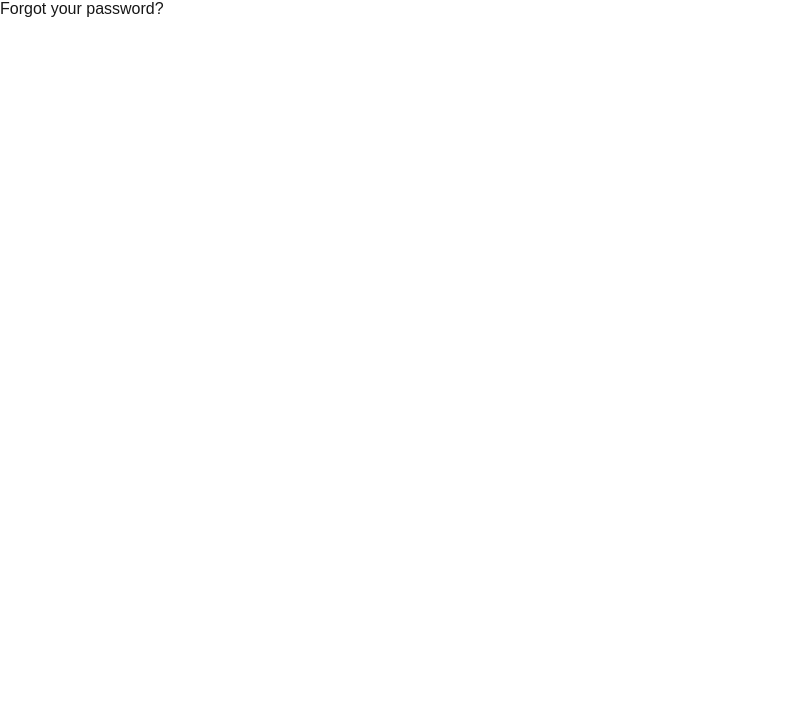
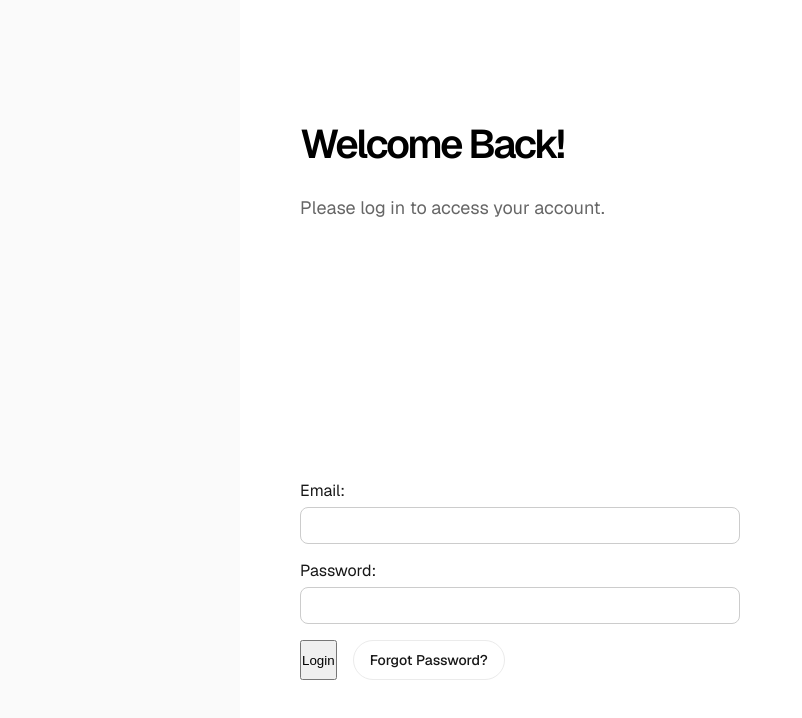
Before and after one commit to 23046025-NgYiLee/C300_Project_Team31, a Next.js app in the folder frontend/: page /login in a window 1280 px wide. Shown: the top 718 px of the page, without its empty margins (0-802 px from the left). Built offline with nearby package versions, Linux system fonts and the light colour scheme.

Commit message:
page layout for home,login,forget password

```diff
--- a/frontend/app/login/page.js
+++ b/frontend/app/login/page.js
@@ -1,10 +1,110 @@
+"use client";
+import { useState } from "react";
+import styles from "../page.module.css"; // using your existing styling
 
-function Login() {
-    return (
-        <div>
-            <a href="/forgot-password">Forgot your password?</a>
+export default function LoginPage() {
+  const [email, setEmail] = useState("");
+  const [password, setPassword] = useState("");
+  const [errors, setErrors] = useState([]);
+  const [messages, setMessages] = useState([]);
+
+  const handleSubmit = async (e) => {
+    e.preventDefault();
+    setErrors([]);
+    setMessages([]);
+
+    try {
+      const response = await fetch("/api/login", {
+        method: "POST",
+        headers: { "Content-Type": "application/json" },
+        body: JSON.stringify({ email, password }),
+      });
+
+      const result = await response.json();
+
+      if (response.ok) {
+        setMessages([result.message || "Login successful!"]);
+        // redirect example:
+        // window.location.href = "/";
+      } else {
+        setErrors([result.error || "Invalid credentials."]);
+      }
+    } catch (err) {
+      setErrors(["Something went wrong. Please try again later."]);
+    }
+  };
+
+  return (
+    <div className={styles.page}>
+      <main className={styles.main}>
+        <div className={styles.intro}>
+          <h1>Welcome Back!</h1>
+          <p>Please log in to access your account.</p>
         </div>
-    )
+
+        {/* Alerts */}
+        {errors.length > 0 && (
+          <div style={{ color: "red", marginBottom: "16px" }}>
+            {errors.map((error, i) => (
+              <p key={i}>{error}</p>
+            ))}
+          </div>
+        )}
+        {messages.length > 0 && (
+          <div style={{ color: "green", marginBottom: "16px" }}>
+            {messages.map((msg, i) => (
+              <p key={i}>{msg}</p>
+            ))}
+          </div>
+        )}
+
+        {/* Login Form */}
+        <form onSubmit={handleSubmit} style={{ width: "100%", maxWidth: "440px" }}>
+          <div style={{ marginBottom: "16px" }}>
+            <label>Email:</label>
+            <input
+              type="email"
+              value={email}
+              onChange={(e) => setEmail(e.target.value)}
+              required
+              style={{
+                width: "100%",
+                padding: "10px",
+                borderRadius: "8px",
+                border: "1px solid #ccc",
+                marginTop: "6px",
+              }}
+            />
+          </div>
+
+          <div style={{ marginBottom: "16px" }}>
+            <label>Password:</label>
+            <input
+              type="password"
+              value={password}
+              onChange={(e) => setPassword(e.target.value)}
+              required
+              style={{
+                width: "100%",
+                padding: "10px",
+                borderRadius: "8px",
+                border: "1px solid #ccc",
+                marginTop: "6px",
+              }}
+            />
+          </div>
+
+          <div className={styles.ctas}>
+            <button type="submit" className={`${styles.primary} ${styles.ctaButton}`}>
+              Login
+            </button>
+
+            <a href="/forgot-password" className={styles.secondary}>
+              Forgot Password?
+            </a>
+          </div>
+        </form>
+      </main>
+    </div>
+  );
 }
-
-export default Login;
```
Also changed, not shown: frontend/app/forgot-password/page.js (+77 -7 lines), frontend/app/page.js (+11 -46 lines), frontend/package.json (+4 -3 lines), 1 other file (tests, documents, lock files or other folders).
